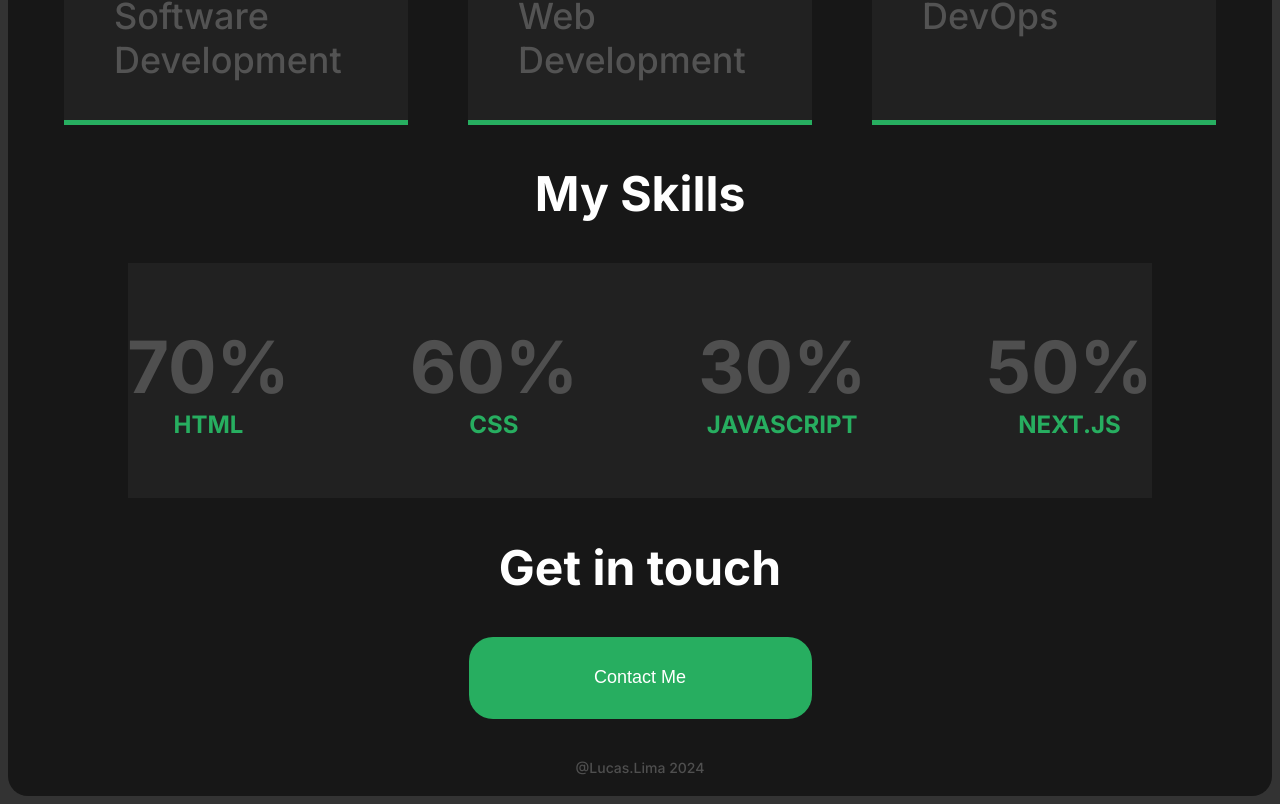
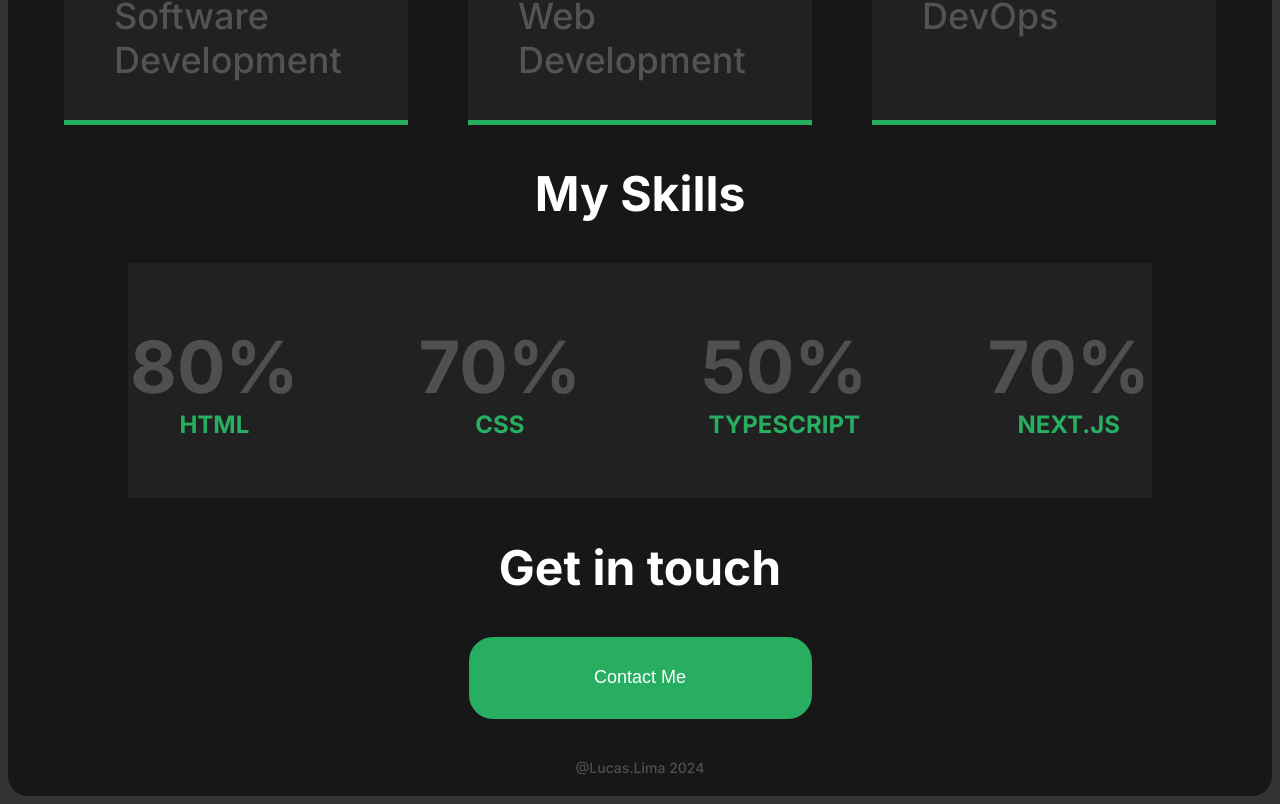
Before and after one commit to Lucas-Ribeiro-Lima/dustmist, a Next.js app: page / in a window 1280 px wide. Shown: the part 1647-2451 px from the top of the page. Built offline with nearby package versions, Linux system fonts and the light colour scheme.

Commit message:
Competencies update

```diff
--- a/components/competencies/Competencies.tsx
+++ b/components/competencies/Competencies.tsx
@@ -1,6 +1,5 @@
 import { CompentenciesContainer, Competencie, Skills, SkillsContainer } from './CompetenciesStyle';
 import { Container, SecondaryTitle } from '@/styles/global-styles';
-import { useState, useEffect } from 'react'
 import Image from 'next/image';
 
 export const Competencies = () => {
@@ -33,19 +32,19 @@ export const Competencies = () => {
             <SecondaryTitle>My Skills</SecondaryTitle>
             <SkillsContainer>
                 <Skills>
-                    70%
+                    80%
                     <span>HTML</span>
                 </Skills>
                 <Skills>
-                    60%
+                    70%
                     <span>CSS</span>
                 </Skills>
                 <Skills>
-                    30%
-                    <span>JAVASCRIPT</span>
+                    50%
+                    <span>TYPESCRIPT</span>
                 </Skills>
                 <Skills>
-                    50%
+                    70%
                     <span>NEXT.JS</span>
                 </Skills>
             </SkillsContainer>
--- a/components/contact/ContactForm.tsx
+++ b/components/contact/ContactForm.tsx
@@ -7,7 +7,6 @@ import { zodResolver } from '@hookform/resolvers/zod'
 import { z } from 'zod'
 import { ModalContext } from '@/components/modal/Modal'
 import axios from 'axios'
-import { ToggleLeft } from 'lucide-react'
 
 const ContactFormSchema = z.object(
     {
```
